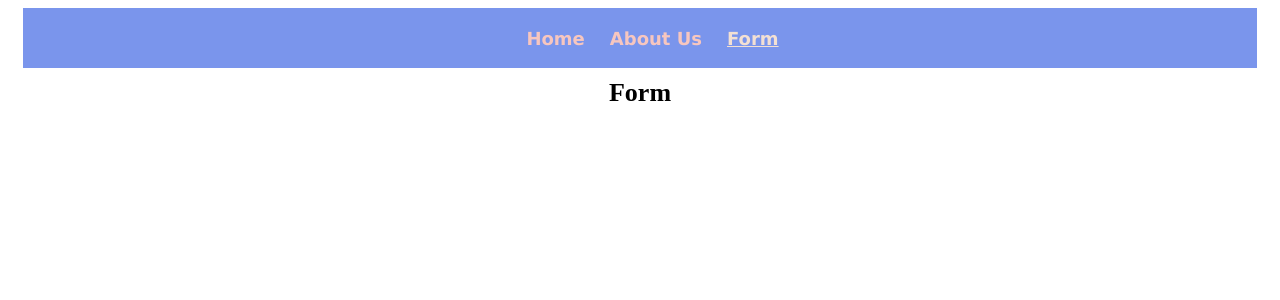
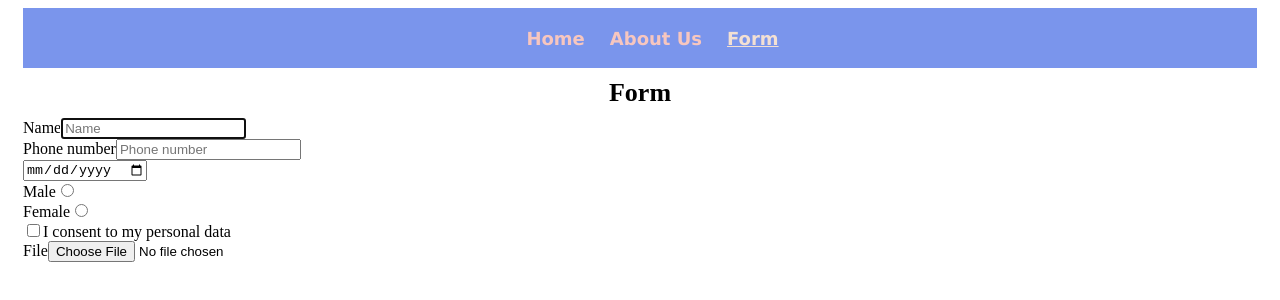
Before and after one commit to AnatoliyIliev/RS-React2023Q1, a React app: page /#/form in a window 1280 px wide. Shown: the top 300 px of the page. Built offline with nearby package versions, Linux system fonts and the light colour scheme; the HTML template or start-up script is replaced by a standard one.

Commit message:
fix: change HomePage and SearchBar

```diff
--- a/src/App.tsx
+++ b/src/App.tsx
@@ -3,7 +3,7 @@ import { Routes, Route } from 'react-router-dom';
 import HomePage from './pages/HomePage';
 import AboutUsPage from './pages/AboutUsPage';
 import NotFoundPage from './pages/NotFoundPage';
-import FormPage from './pages/FormPage';
+import FormsPage from './pages/FormsPage';
 import Layout from './components/Layout';
 
 function App() {
@@ -12,7 +12,7 @@ function App() {
       <Route path="/" element={<Layout />}>
         <Route index element={<HomePage />} />
         <Route path="about" element={<AboutUsPage />} />
-        <Route path="form" element={<FormPage />}></Route>
+        <Route path="form" element={<FormsPage />}></Route>
         <Route path="*" element={<NotFoundPage />} />
       </Route>
     </Routes>
--- /dev/null
+++ b/src/components/Form.tsx
@@ -0,0 +1,38 @@
+import { Component } from 'react';
+
+class Form extends Component {
+  render() {
+    return (
+      <form style={{ display: 'flex', flexDirection: 'column' }}>
+        <label>
+          Name
+          <input type="text" placeholder="Name" autoFocus />
+        </label>
+        <label>
+          Phone number
+          <input type="tel" placeholder="Phone number" />
+        </label>
+        <label>
+          <input type="date" />
+        </label>
+        <label htmlFor="male">
+          Male
+          <input type="radio" id="male" name="gengerChoice" autoComplete="off" />
+        </label>
+        <label htmlFor="female">
+          Female
+          <input type="radio" id="female" name="gengerChoice" autoComplete="off" />
+        </label>
+        <label>
+          <input type="checkbox" />I consent to my personal data
+        </label>
+        <label>
+          File
+          <input type="file" />
+        </label>
+      </form>
+    );
+  }
+}
+
+export default Form;
--- a/src/components/SearchBar.tsx
+++ b/src/components/SearchBar.tsx
@@ -1,24 +1,34 @@
 import { Component } from 'react';
 
 import styles from '../styles/SearchBar.module.scss';
-import { PropSeach, StateSeach } from '../types';
 
-class SearchBar extends Component<PropSeach, StateSeach> {
+class SearchBar extends Component {
   state = {
     searchQuery: '',
   };
 
+  componentDidMount() {
+    const query = localStorage.getItem('query');
+    const parseQuery = JSON.parse(query!);
+    if (parseQuery) {
+      this.setState({ searchQuery: parseQuery });
+    }
+  }
+
+  componentWillUnmount() {
+    const { searchQuery } = this.state;
+    localStorage.setItem('query', JSON.stringify(searchQuery));
+  }
+
   handleSubmit = (event: React.SyntheticEvent) => {
     event.preventDefault();
     const { searchQuery } = this.state;
-    const { submitProps } = this.props;
 
     if (searchQuery.trim() === '') {
       alert('Enter something to search.');
       return;
     }
 
-    submitProps(this.state.searchQuery);
     this.setState({ searchQuery: '' });
   };
 
@@ -29,7 +39,6 @@ class SearchBar extends Component<PropSeach, StateSeach> {
 
   render() {
     const { searchQuery } = this.state;
-    const { currentQuery } = this.props;
 
     return (
       <form onSubmit={this.handleSubmit} className={styles.SearchForm}>
@@ -40,7 +49,7 @@ class SearchBar extends Component<PropSeach, StateSeach> {
           onChange={this.handleChange}
           autoComplete="off"
           autoFocus
-          placeholder={currentQuery || 'Search'}
+          placeholder={'Search'}
         />
         <button type="submit" className={styles.SearchForm_button}>
           Search
--- a/src/pages/FormPage.tsx
+++ /dev/null
@@ -1,10 +0,0 @@
-import { Component } from 'react';
-import Heading from '../components/Heading';
-
-class Form extends Component {
-  render() {
-    return <Heading>Form</Heading>;
-  }
-}
-
-export default Form;
--- /dev/null
+++ b/src/pages/FormsPage.tsx
@@ -0,0 +1,16 @@
+import { Component } from 'react';
+import Heading from '../components/Heading';
+import Form from '../components/Form';
+
+class FormsPage extends Component {
+  render() {
+    return (
+      <>
+        <Heading>Form</Heading>
+        <Form />
+      </>
+    );
+  }
+}
+
+export default FormsPage;
--- a/src/pages/HomePage.tsx
+++ b/src/pages/HomePage.tsx
@@ -8,34 +8,16 @@ import initialCards from '../initialCards.json';
 
 class HomePage extends Component {
   state = {
-    currentQuery: '',
     cards: initialCards,
   };
 
-  componentDidMount() {
-    const query = localStorage.getItem('query');
-    const parseQuery = JSON.parse(query!);
-    if (parseQuery) {
-      this.setState({ currentQuery: parseQuery });
-    }
-  }
-
-  componentWillUnmount() {
-    const { currentQuery } = this.state;
-    localStorage.setItem('query', JSON.stringify(currentQuery));
-  }
-
-  submitProps = (searchQuery: string) => {
-    this.setState({ currentQuery: searchQuery });
-  };
-
   render() {
-    const { currentQuery, cards } = this.state;
+    const { cards } = this.state;
 
     return (
       <>
         <Heading>Home Page</Heading>
-        <SearchBar submitProps={this.submitProps} currentQuery={currentQuery} />
+        <SearchBar />
         <Cards cards={cards} />
       </>
     );
```
Also changed, not shown: src/types/index.ts (+0 -9 lines).
